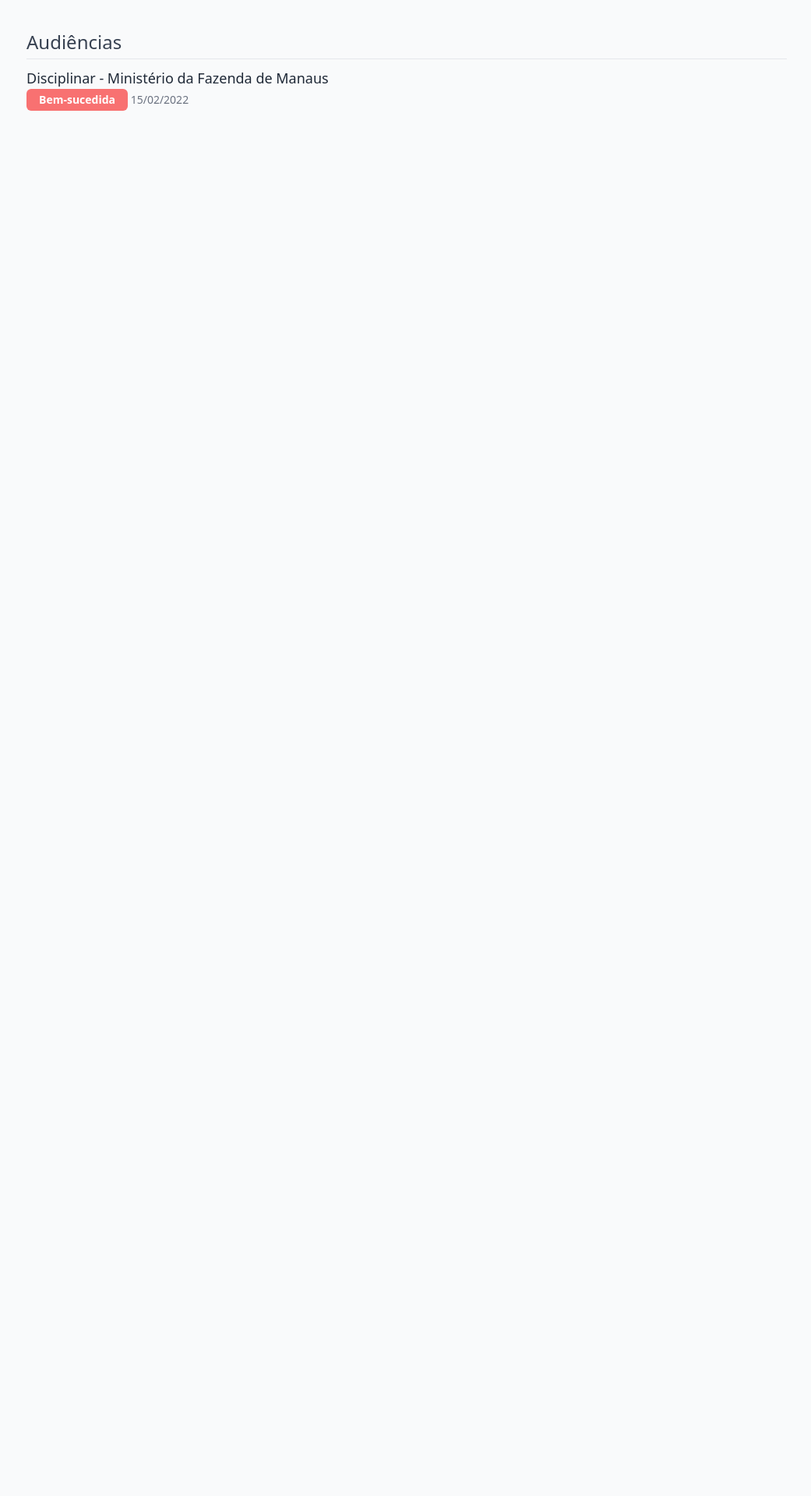
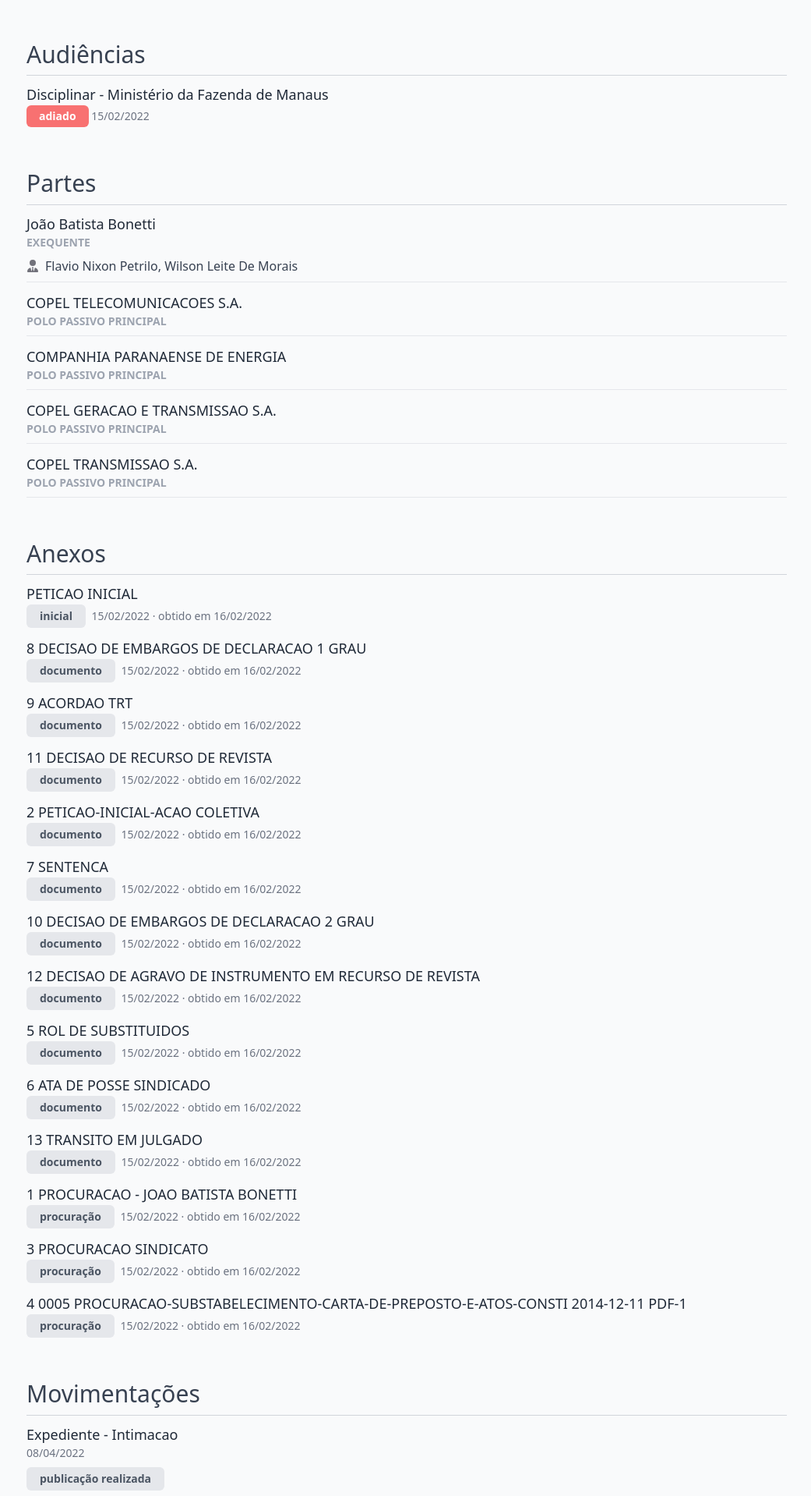
Before and after one commit to MikeFP/jusbrasil-teste-frontend, a Vue app: page /search/1 in a window 1280 px wide. Shown: the part 780-2698 px from the top of the page at 78% size, without its empty margins (118-1159 px from the left). Before the commit the page ends 1032 px from the top, so only its background shows below. Built offline with nearby package versions, Linux system fonts and the light colour scheme; no server answers.

Commit message:
feat: 'Partes', 'Movimentações' and 'Anexos' sections

```diff
--- a/src/classes/anexo.ts
+++ b/src/classes/anexo.ts
@@ -9,6 +9,10 @@
     public idMovimentacao?: number,
     public titulo?: string
   ) {}
+
+  get descricaoTipo(): string {
+    return TipoAnexo.getDescricao(this.tipo);
+  }
 
   static parseTuple(tuple: any[]) {
     const [id, urlDownload, tipo, dataPublicacao] = tuple.slice(0, 4);
--- /dev/null
+++ b/src/components/IconLabel.vue
@@ -0,0 +1,12 @@
+<script setup lang="ts">
+defineProps<{
+  icon: string;
+}>();
+</script>
+
+<template>
+  <div class="inline-flex gap-2 items-center">
+    <font-awesome-icon :icon="icon" class="w-4 h-4 text-zinc-500"></font-awesome-icon>
+    <slot />
+  </div>
+</template>
--- a/src/index.css
+++ b/src/index.css
@@ -11,7 +11,7 @@
 }
 
 h3 {
-  @apply text-3xl leading-[1.75em];
+  @apply text-3xl leading-[1.75em] text-gray-700;
 }
 
 h4 {
@@ -25,3 +25,12 @@
 body {
   @apply bg-gray-50;
 }
+
+h1 + hr,
+h2 + hr,
+h3 + hr,
+h4 + hr,
+h5 + hr,
+h6 + hr {
+  @apply border-t-gray-300;
+}
--- a/src/main.ts
+++ b/src/main.ts
@@ -2,11 +2,11 @@
 import App from "./App.vue";
 import router from "./router";
 import { library } from "@fortawesome/fontawesome-svg-core";
-import { faLocationDot, faUser, faGavel } from "@fortawesome/free-solid-svg-icons";
+import { faLocationDot, faUser, faGavel, faUserTie } from "@fortawesome/free-solid-svg-icons";
 import { FontAwesomeIcon } from "@fortawesome/vue-fontawesome";
 import "./index.css";
 
-library.add(faLocationDot, faUser, faGavel);
+library.add(faLocationDot, faUser, faGavel, faUserTie);
 const app = createApp(App);
 
 app.use(router);
--- a/src/views/SearchResult.vue
+++ b/src/views/SearchResult.vue
@@ -3,6 +3,7 @@
 import { computed, defineComponent, ref } from "vue";
 import SearchBar from "../components/SearchBar.vue";
 import Chip from "../components/Chip.vue";
+import IconLabel from "../components/IconLabel.vue";
 import { processo as mock } from "../classes/mocks";
 import { RouterLink } from "vue-router";
 import { apiStore } from "../stores/api";
@@ -37,9 +38,9 @@
   const estado = estadoProcesso.value;
   let className = "font-semibold";
   if (estado == "Arquivado") {
-    className = "border-none bg-orange-400 text-white";
+    className = "border-transparent bg-orange-400 text-white";
   } else if (estado == "Extinto") {
-    className = "border-none bg-zinc-700 text-white";
+    className = "border-transparent bg-zinc-700 text-white";
   } else if (estado != "Ativo") {
     className = "border-green-300 bg-green-200";
   }
@@ -141,24 +142,19 @@
       <div class="mt-4 bg-gray-200 px-4 pt-2 pb-3 rounded-lg flex flex-col gap-1">
         <span class="label">Foro:</span>
         {{ processo.foro }} - Vara {{ processo.vara }}
-        <div class="icon-label mt-2">
-          <font-awesome-icon icon="location-dot"></font-awesome-icon>
+        <IconLabel icon="location-dot" class="mt-2">
           <span>{{ capitalize(processo.comarca) }}</span> - {{ processo.uf }}
-        </div>
-        <div class="icon-label" v-if="processo.juiz">
-          <font-awesome-icon icon="user"></font-awesome-icon>
-          Juiz {{ processo.juiz }}
-        </div>
-        <div class="icon-label">
-          <font-awesome-icon icon="gavel"></font-awesome-icon>
+        </IconLabel>
+        <IconLabel icon="user" v-if="processo.juiz"> Juiz {{ processo.juiz }} </IconLabel>
+        <IconLabel icon="gavel">
           <span>Tribunal {{ processo.tribunal }}</span>
-        </div>
+        </IconLabel>
       </div>
 
       <button class="text-blue-800 mt-4 hover:underline">Ver mais detalhes...</button>
 
       <div class="section">
-        <h4>Processos Relacionados</h4>
+        <h3>Processos Relacionados</h3>
         <hr />
         <div class="section-list" v-for="relacionado in processo.processosRelacionados">
           <div class="title">Tribunal {{ relacionado.tribunal }} - {{ relacionado.natureza }}</div>
@@ -170,16 +166,77 @@
       </div>
 
       <div class="section">
-        <h4>Audiências</h4>
+        <h3>Audiências</h3>
         <hr />
         <div class="section-list" v-for="audiencia in processo.audiencias">
           <div class="title">{{ audiencia.tipo }} - {{ audiencia.local }}</div>
           <div class="subtitle">
-            <Chip :dense="true" class="bg-red-400 border-none text-white font-semibold">{{
+            <Chip :dense="true" class="bg-red-400 border-none text-white font-semibold lowercase">{{
               audiencia.situacao
             }}</Chip>
             {{ Intl.DateTimeFormat("pt-BR").format(audiencia.data) }}
           </div>
+        </div>
+      </div>
+
+      <div class="section">
+        <h3>Partes</h3>
+        <hr />
+        <div class="section-list" v-for="parte in processo.partes">
+          <div class="title">{{ parte.nome }}</div>
+          <div class="text-sm font-semibold text-gray-400 mb-1">
+            {{ parte.relacaoNormalizado }}
+          </div>
+
+          <IconLabel
+            v-if="(parte.advogados?.length || 0) > 0"
+            icon="user-tie"
+            class="text-gray-700 capitalize mt-1 mb-1"
+          >
+            {{ parte.advogados.map((a) => a.nome.toLowerCase()).join(", ") }}
+          </IconLabel>
+          <hr class="mt-1" />
+        </div>
+      </div>
+
+      <div class="section">
+        <h3>Anexos</h3>
+        <hr />
+        <div class="section-list" v-for="anexo in processo.anexos">
+          <div class="title">{{ anexo.titulo || "Sem título" }}</div>
+          <div class="subtitle">
+            <Chip
+              :dense="true"
+              class="bg-gray-200 border-transparent text-gray-600 font-semibold lowercase mr-1"
+              >{{ anexo.descricaoTipo }}</Chip
+            >
+            {{ Intl.DateTimeFormat("pt-BR").format(anexo.dataPublicacao) }} · obtido em
+            {{ Intl.DateTimeFormat("pt-BR").format(anexo.dataObtencao) }}
+          </div>
+        </div>
+      </div>
+
+      <div class="section">
+        <h3>Movimentações</h3>
+        <hr />
+        <div class="section-list" v-for="mov in processo.movs">
+          <div class="title">{{ mov.tipo || "Sem título" }}</div>
+          <div class="subtitle">
+            {{ Intl.DateTimeFormat("pt-BR").format(mov.data) }}
+          </div>
+          <div class="flex gap-2 my-2">
+            <Chip
+              :dense="true"
+              v-for="tipoNormal in mov.tiposNormalizados"
+              class="bg-gray-200 border-transparent text-gray-600 font-semibold lowercase mr-1"
+            >
+              {{ tipoNormal.tipo }}</Chip
+            >
+          </div>
+          <p class="my-3">
+            {{ mov.texto }}
+          </p>
+          <hr />
         </div>
       </div>
     </div>
@@ -203,14 +260,6 @@
   @apply font-semibold text-gray-600 mr-2;
 }
 
-.icon-label {
-  @apply flex gap-2 items-center;
-}
-
-.icon-label > :first-child {
-  @apply w-4 h-4 text-zinc-500;
-}
-
 .section {
   @apply mt-10;
 }
```
Also changed, not shown: src/classes/mock-response.json.
